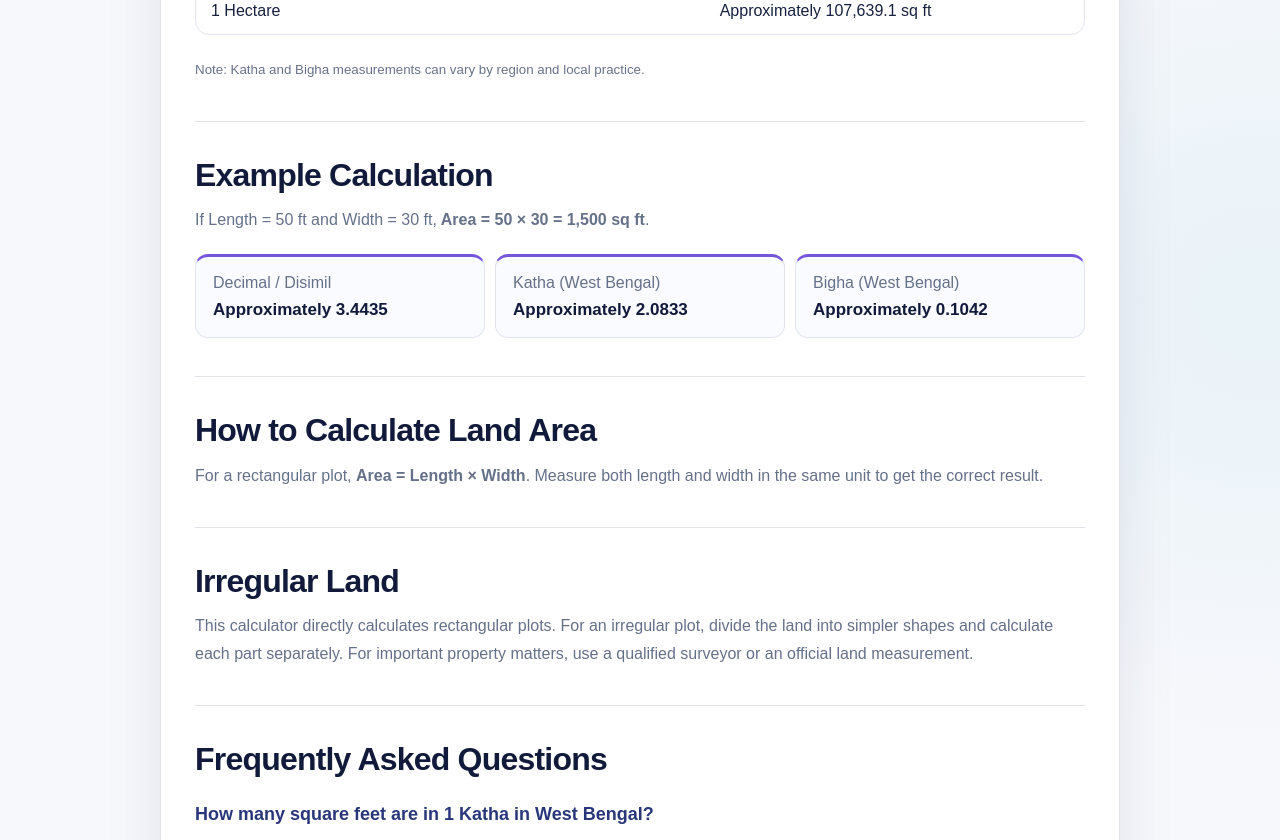
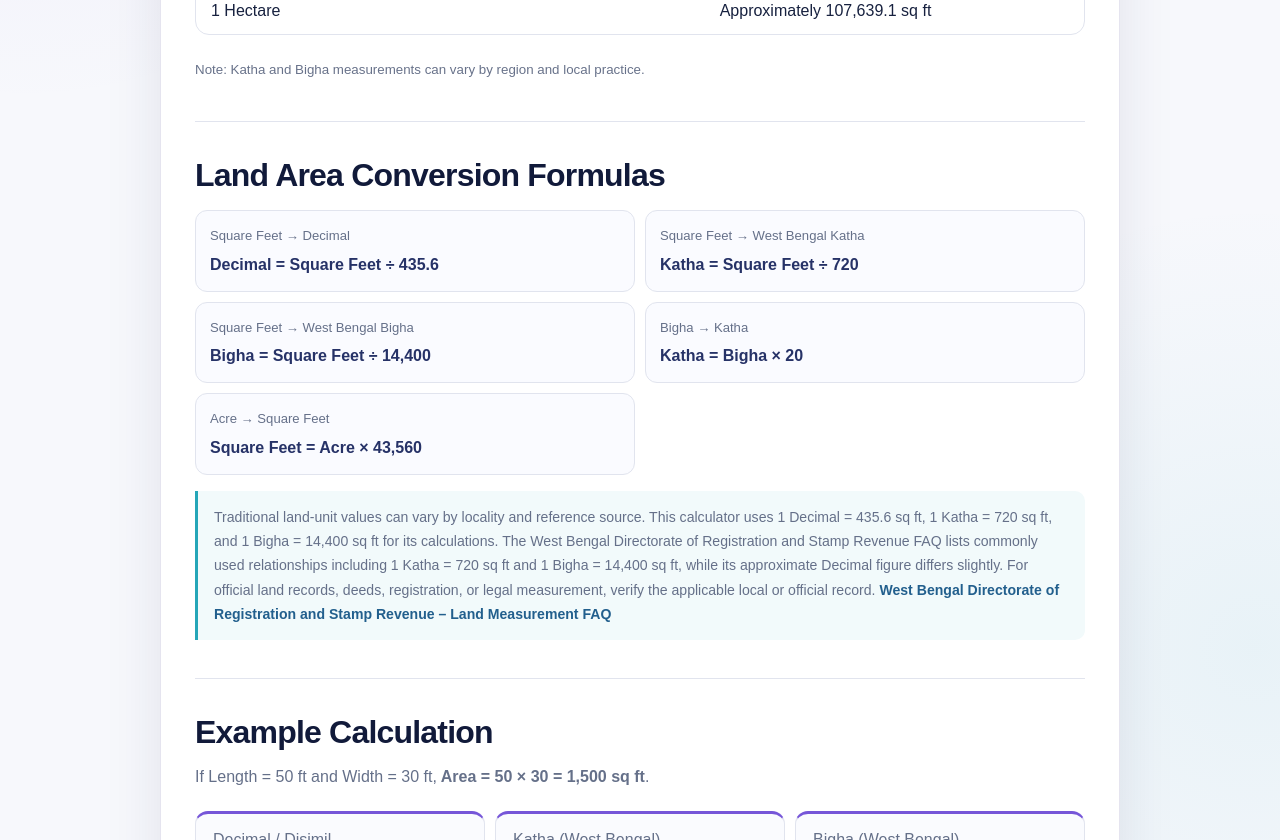
Before and after one commit to Arintri/worklity, a Next.js app: page /land-area-calculator in a window 1280 px wide. Shown: the part 1400-2240 px from the top of the page. Built offline with nearby package versions, Linux system fonts and the light colour scheme.

Commit message:
Improve land area calculator content

```diff
--- a/app/land-area-calculator/LandAreaCalculatorClient.js
+++ b/app/land-area-calculator/LandAreaCalculatorClient.js
@@ -241,11 +241,11 @@ export default function LandAreaCalculatorClient() {
         </section>
 
         <aside className="unitGuide">
-          <h3>
+          <h2>
             {bn
               ? "পশ্চিমবঙ্গের জমির প্রচলিত একক"
               : "West Bengal Land Units"}
-          </h3>
+          </h2>
 
           <p>
             {bn
@@ -369,6 +369,51 @@ export default function LandAreaCalculatorClient() {
               ? "নোট: কাঠা ও বিঘার মাপ অঞ্চল ও স্থানীয় রীতি অনুযায়ী ভিন্ন হতে পারে।"
               : "Note: Katha and Bigha measurements can vary by region and local practice."}
           </small>
+        </p>
+
+        <h2>
+          {bn
+            ? "জমির ক্ষেত্রফল রূপান্তরের সূত্র"
+            : "Land Area Conversion Formulas"}
+        </h2>
+
+        <div className="formulaList">
+          <p>
+            <span>{bn ? "স্কয়ার ফিট → ডেসিমেল" : "Square Feet → Decimal"}</span>
+            <b>{bn ? "ডেসিমেল = স্কয়ার ফিট ÷ ৪৩৫.৬" : "Decimal = Square Feet ÷ 435.6"}</b>
+          </p>
+          <p>
+            <span>{bn ? "স্কয়ার ফিট → পশ্চিমবঙ্গের কাঠা" : "Square Feet → West Bengal Katha"}</span>
+            <b>{bn ? "কাঠা = স্কয়ার ফিট ÷ ৭২০" : "Katha = Square Feet ÷ 720"}</b>
+          </p>
+          <p>
+            <span>{bn ? "স্কয়ার ফিট → পশ্চিমবঙ্গের বিঘা" : "Square Feet → West Bengal Bigha"}</span>
+            <b>{bn ? "বিঘা = স্কয়ার ফিট ÷ ১৪,৪০০" : "Bigha = Square Feet ÷ 14,400"}</b>
+          </p>
+          <p>
+            <span>{bn ? "বিঘা → কাঠা" : "Bigha → Katha"}</span>
+            <b>{bn ? "কাঠা = বিঘা × ২০" : "Katha = Bigha × 20"}</b>
+          </p>
+          <p>
+            <span>{bn ? "একর → স্কয়ার ফিট" : "Acre → Square Feet"}</span>
+            <b>{bn ? "স্কয়ার ফিট = একর × ৪৩,৫৬০" : "Square Feet = Acre × 43,560"}</b>
+          </p>
+        </div>
+
+        <p className="conversionBasis">
+          {bn
+            ? "জমির প্রচলিত এককের মান এলাকা ও তথ্যসূত্রভেদে ভিন্ন হতে পারে। এই ক্যালকুলেটরে হিসাবের জন্য ১ ডেসিমেল = ৪৩৫.৬ স্কয়ার ফিট, ১ কাঠা = ৭২০ স্কয়ার ফিট এবং ১ বিঘা = ১৪,৪০০ স্কয়ার ফিট ব্যবহার করা হয়েছে। পশ্চিমবঙ্গের ডিরেক্টরেট অব রেজিস্ট্রেশন অ্যান্ড স্ট্যাম্প রেভিনিউ-এর FAQ-তে ১ কাঠা = ৭২০ স্কয়ার ফিট ও ১ বিঘা = ১৪,৪০০ স্কয়ার ফিটসহ প্রচলিত সম্পর্ক দেওয়া আছে; সেখানে ডেসিমেলের আনুমানিক মান সামান্য আলাদা। সরকারি জমির রেকর্ড, দলিল, রেজিস্ট্রেশন বা আইনি পরিমাপের জন্য প্রযোজ্য স্থানীয় বা সরকারি রেকর্ড যাচাই করুন।"
+            : "Traditional land-unit values can vary by locality and reference source. This calculator uses 1 Decimal = 435.6 sq ft, 1 Katha = 720 sq ft, and 1 Bigha = 14,400 sq ft for its calculations. The West Bengal Directorate of Registration and Stamp Revenue FAQ lists commonly used relationships including 1 Katha = 720 sq ft and 1 Bigha = 14,400 sq ft, while its approximate Decimal figure differs slightly. For official land records, deeds, registration, or legal measurement, verify the applicable local or official record."}
+          {" "}
+          <a
+            href="https://wbregistration.gov.in/faq.aspx"
+            target="_blank"
+            rel="noopener noreferrer"
+          >
+            {bn
+              ? "পশ্চিমবঙ্গ ডিরেক্টরেট অব রেজিস্ট্রেশন অ্যান্ড স্ট্যাম্প রেভিনিউ – জমি পরিমাপ FAQ"
+              : "West Bengal Directorate of Registration and Stamp Revenue – Land Measurement FAQ"}
+          </a>
         </p>
 
         <h2>{bn ? "উদাহরণসহ হিসাব" : "Example Calculation"}</h2>
@@ -820,7 +865,7 @@ export default function LandAreaCalculatorClient() {
           content: "⌗";
         }
 
-        .unitGuide h3 {
+        .unitGuide h2 {
           margin: 0;
           color: var(--navy);
           font-size: 23px;
@@ -888,6 +933,47 @@ export default function LandAreaCalculatorClient() {
           margin: 0 0 13px;
           color: var(--muted);
           line-height: 1.72;
+        }
+
+        .formulaList {
+          display: grid;
+          grid-template-columns: repeat(2, minmax(0, 1fr));
+          gap: 10px;
+          margin: 16px 0;
+        }
+
+        .formulaList p {
+          display: grid;
+          gap: 5px;
+          margin: 0;
+          padding: 14px;
+          border: 1px solid var(--line);
+          border-radius: 12px;
+          background: #fafbff;
+        }
+
+        .formulaList span {
+          color: var(--muted);
+          font-size: 0.82rem;
+        }
+
+        .formulaList b {
+          color: #263267;
+          line-height: 1.5;
+        }
+
+        .conversionBasis {
+          padding: 14px 16px;
+          border-left: 3px solid var(--cyan);
+          border-radius: 0 10px 10px 0;
+          background: #f2fafb;
+          font-size: 0.88rem;
+        }
+
+        .conversionBasis a {
+          color: #225f8d;
+          font-weight: 700;
+          text-underline-offset: 3px;
         }
 
         .tableScroll {
@@ -1010,6 +1096,10 @@ export default function LandAreaCalculatorClient() {
             grid-template-columns: 1fr;
           }
 
+          .formulaList {
+            grid-template-columns: 1fr;
+          }
+
           .result {
             padding: 22px 18px;
           }
```
